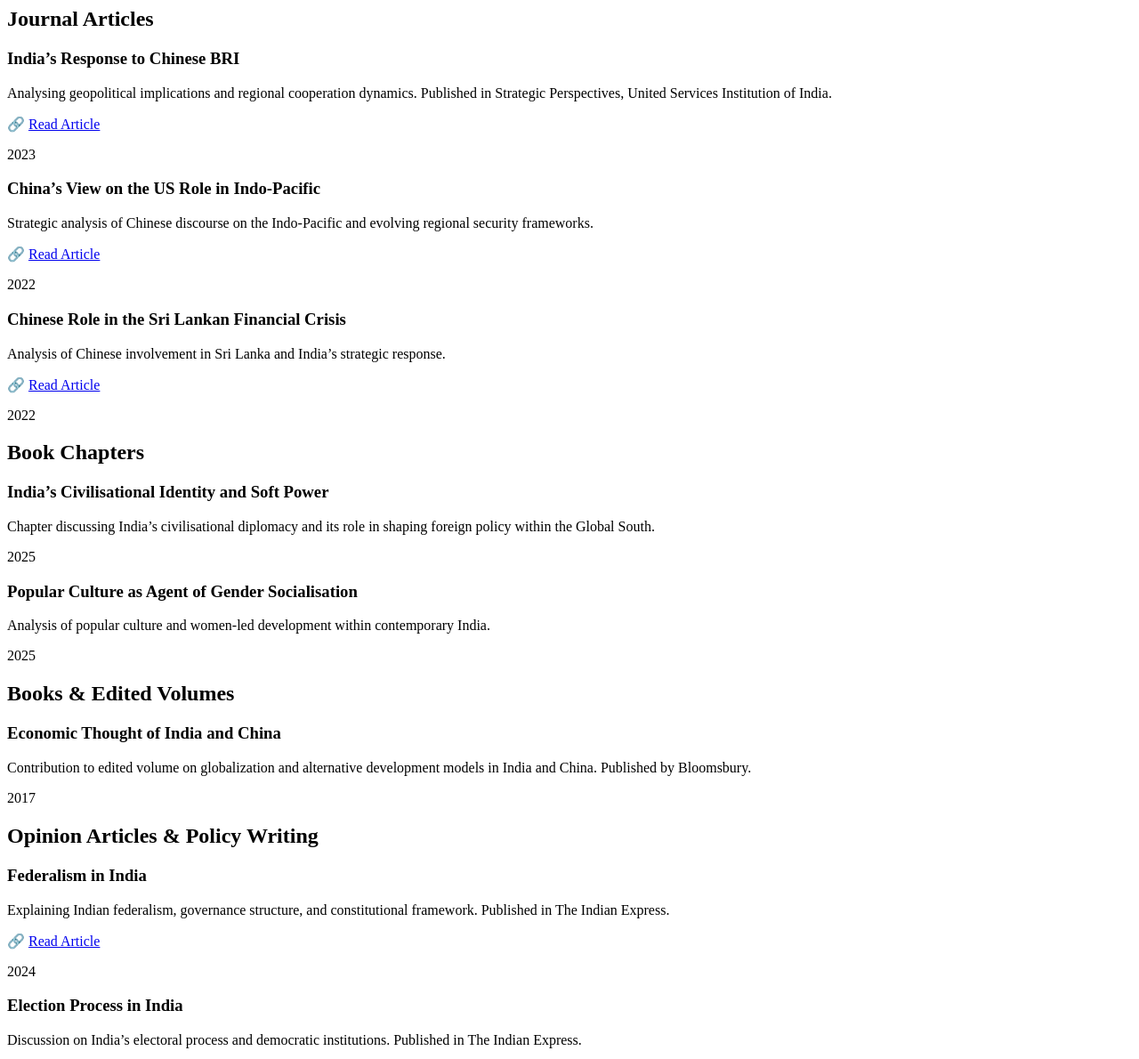
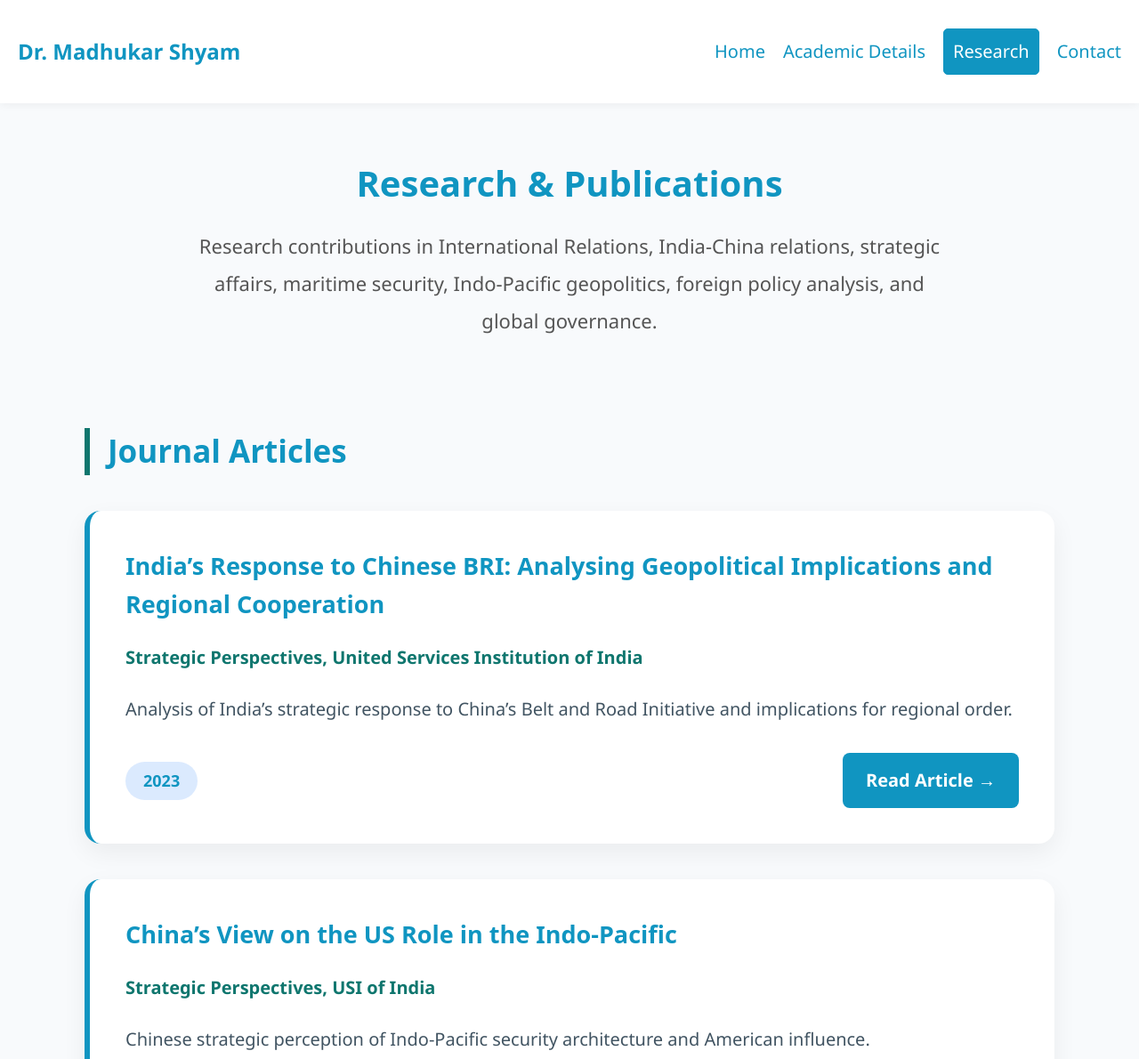
Before and after one commit to msjha16-star/dr_madhukar_shyam, a plain HTML site: page publications.html in a window 1280 px wide. Shown: the top 1190 px of the page at 89% size. Drawn offline with nearby package versions, Linux system fonts and the light colour scheme.

Commit message:
Update publications.html

```diff
--- a/publications.html
+++ b/publications.html
@@ -1,3 +1,306 @@
+<!DOCTYPE html>
+<html lang="en">
+
+<head>
+
+<meta charset="UTF-8">
+
+<meta name="viewport"
+content="width=device-width, initial-scale=1.0">
+
+<title>
+Research & Publications |
+Dr. Madhukar Shyam
+</title>
+
+<link rel="stylesheet"
+href="https://cdn.jsdelivr.net/npm/@picocss/pico@1/css/pico.min.css">
+
+<style>
+
+:root{
+
+  --primary:#1e3a5f;
+  --secondary:#2563eb;
+  --light:#f8fafc;
+  --dark:#1f2937;
+  --accent:#0f766e;
+
+}
+
+body{
+
+  background:var(--light);
+  font-family:"Segoe UI",sans-serif;
+  color:var(--dark);
+
+}
+
+/* NAVBAR */
+
+nav{
+
+  background:white;
+  padding:1rem 2rem;
+  box-shadow:0 2px 10px rgba(0,0,0,0.05);
+
+}
+
+nav ul{
+
+  align-items:center;
+
+}
+
+nav strong{
+
+  color:var(--primary);
+  font-size:1.2rem;
+
+}
+
+nav a{
+
+  color:var(--primary);
+  text-decoration:none;
+  font-weight:500;
+
+}
+
+nav a:hover{
+
+  color:var(--secondary);
+
+}
+
+/* MAIN */
+
+main.container{
+
+  padding:3rem 1rem;
+
+}
+
+.page-title{
+
+  text-align:center;
+  margin-bottom:4rem;
+
+}
+
+.page-title h1{
+
+  color:var(--primary);
+  margin-bottom:1rem;
+
+}
+
+.page-title p{
+
+  color:#555;
+  font-size:1.1rem;
+  max-width:850px;
+  margin:auto;
+  line-height:1.9;
+
+}
+
+/* SECTION */
+
+section{
+
+  margin-top:5rem;
+
+}
+
+section h2{
+
+  color:var(--primary);
+  margin-bottom:2rem;
+  border-left:6px solid var(--accent);
+  padding-left:1rem;
+
+}
+
+/* CARDS */
+
+.publication-list{
+
+  display:flex;
+  flex-direction:column;
+  gap:2rem;
+
+}
+
+.publication-card{
+
+  background:white;
+  border-radius:18px;
+  padding:2rem;
+  box-shadow:0 10px 28px rgba(0,0,0,0.06);
+  transition:0.3s;
+  border-left:6px solid var(--primary);
+
+}
+
+.publication-card:hover{
+
+  transform:translateY(-5px);
+  box-shadow:0 14px 35px rgba(0,0,0,0.08);
+
+}
+
+.publication-card h3{
+
+  color:var(--primary);
+  margin-bottom:1rem;
+  line-height:1.6;
+  font-size:1.35rem;
+
+}
+
+.journal{
+
+  color:var(--accent);
+  font-weight:600;
+  margin-bottom:1rem;
+
+}
+
+.publication-card p{
+
+  line-height:1.9;
+
+}
+
+.publication-meta{
+
+  margin-top:1.5rem;
+  display:flex;
+  justify-content:space-between;
+  align-items:center;
+  flex-wrap:wrap;
+  gap:1rem;
+
+}
+
+.year{
+
+  background:#dbeafe;
+  color:var(--primary);
+  padding:0.4rem 1rem;
+  border-radius:30px;
+  font-size:0.9rem;
+  font-weight:600;
+
+}
+
+.read-btn{
+
+  background:var(--primary);
+  color:white !important;
+  text-decoration:none;
+  padding:0.8rem 1.3rem;
+  border-radius:8px;
+  font-weight:600;
+  transition:0.3s;
+
+}
+
+.read-btn:hover{
+
+  background:var(--secondary);
+
+}
+
+/* FOOTER */
+
+footer{
+
+  margin-top:5rem;
+  padding:2rem;
+  text-align:center;
+  border-top:1px solid #ddd;
+
+}
+
+footer a{
+
+  color:var(--primary);
+  text-decoration:none;
+
+}
+
+</style>
+
+</head>
+
+<body>
+
+<!-- NAVIGATION -->
+
+<nav class="container-fluid">
+
+<ul>
+
+<li>
+
+<strong>
+Dr. Madhukar Shyam
+</strong>
+
+</li>
+
+</ul>
+
+<ul>
+
+<li><a href="index.html">Home</a></li>
+
+<li><a href="academics.html">
+Academic Details
+</a></li>
+
+<li><a href="research.html"
+role="button">
+
+Research
+
+</a></li>
+
+<li><a href="contact.html">
+Contact
+</a></li>
+
+</ul>
+
+</nav>
+
+<!-- MAIN -->
+
+<main class="container">
+
+<div class="page-title">
+
+<h1>
+Research & Publications
+</h1>
+
+<p>
+
+Research contributions in
+International Relations,
+India-China relations,
+strategic affairs,
+maritime security,
+Indo-Pacific geopolitics,
+foreign policy analysis,
+and global governance.
+
+</p>
+
+</div>
+
 <!-- JOURNAL ARTICLES -->
 
 <section>
@@ -6,105 +309,112 @@
 Journal Articles
 </h2>
 
-<div class="card-grid">
+<div class="publication-list">
 
-<div class="card">
+<div class="publication-card">
 
 <h3>
-India’s Response to Chinese BRI
+India’s Response to Chinese BRI:
+Analysing Geopolitical Implications
+and Regional Cooperation
 </h3>
 
-<p>
-
-Analysing geopolitical implications
-and regional cooperation dynamics.
-
-Published in Strategic Perspectives,
-United Services Institution of India.
-
+<p class="journal">
+Strategic Perspectives,
+United Services Institution of India
 </p>
 
 <p>
+Analysis of India’s strategic response
+to China’s Belt and Road Initiative
+and implications for regional order.
+</p>
 
-🔗
-<a href="https://www.usiofindia.org/strategic-perspective/India-Response-to-Chinese-BRI-Analysing-Geopolitical-Implications-and-Regional-Cooperation.html"
-target="_blank">
-
-Read Article
-
-</a>
-
-</p>
+<div class="publication-meta">
 
 <span class="year">
 2023
 </span>
 
+<a href="https://www.usiofindia.org/strategic-perspective/India-Response-to-Chinese-BRI-Analysing-Geopolitical-Implications-and-Regional-Cooperation.html"
+target="_blank"
+class="read-btn">
+
+Read Article →
+
+</a>
+
 </div>
 
-<div class="card">
+</div>
+
+<div class="publication-card">
 
 <h3>
 China’s View on the US Role
-in Indo-Pacific
+in the Indo-Pacific
 </h3>
 
-<p>
-
-Strategic analysis of Chinese discourse
-on the Indo-Pacific and evolving
-regional security frameworks.
-
+<p class="journal">
+Strategic Perspectives,
+USI of India
 </p>
 
 <p>
+Chinese strategic perception
+of Indo-Pacific security architecture
+and American influence.
+</p>
 
-🔗
-<a href="https://www.usiofindia.org/strategic-perspective/chinas-view-on-the-us-role-in-the-indo-pacific.html"
-target="_blank">
-
-Read Article
-
-</a>
-
-</p>
+<div class="publication-meta">
 
 <span class="year">
 2022
 </span>
 
+<a href="https://www.usiofindia.org/strategic-perspective/chinas-view-on-the-us-role-in-the-indo-pacific.html"
+target="_blank"
+class="read-btn">
+
+Read Article →
+
+</a>
+
 </div>
 
-<div class="card">
+</div>
+
+<div class="publication-card">
 
 <h3>
-Chinese Role in the
-Sri Lankan Financial Crisis
+Chinese Discourse on XUAR
 </h3>
 
-<p>
-
-Analysis of Chinese involvement
-in Sri Lanka and India’s strategic
-response.
-
+<p class="journal">
+Strategic Perspectives
 </p>
 
 <p>
+Study on Chinese political narratives,
+governance,
+and discourse surrounding XUAR.
+</p>
 
-🔗
-<a href="https://www.usiofindia.org/publication-journal/Chinese-Role-in-the-Sri-Lankan-Financial-Crisis-and-India-Reaction.html"
-target="_blank">
-
-Read Article
-
-</a>
-
-</p>
+<div class="publication-meta">
 
 <span class="year">
 2022
 </span>
+
+<a href="https://www.usiofindia.org/strategic-perspective/Chinese-Discourse-on-XUAR-Madhukar-Shyam.html"
+target="_blank"
+class="read-btn">
+
+Read Article →
+
+</a>
+
+</div>
 
 </div>
 
@@ -120,44 +430,30 @@ Read Article
 Book Chapters
 </h2>
 
-<div class="card-grid">
+<div class="publication-list">
 
-<div class="card">
+<div class="publication-card">
 
 <h3>
 India’s Civilisational Identity
-and Soft Power
+and Soft Power:
+Shaping Foreign Policy
+in Global South
 </h3>
 
-<p>
-
-Chapter discussing India’s
-civilisational diplomacy and
-its role in shaping foreign policy
-within the Global South.
-
+<p class="journal">
+Oakbridge CRF
 </p>
 
-<span class="year">
-2025
-</span>
+<p>
+Discussion on India’s civilisational
+identity,
+soft power,
+and strategic engagement
+with the Global South.
+</p>
 
-</div>
-
-<div class="card">
-
-<h3>
-Popular Culture as Agent
-of Gender Socialisation
-</h3>
-
-<p>
-
-Analysis of popular culture
-and women-led development
-within contemporary India.
-
-</p>
+<div class="publication-meta">
 
 <span class="year">
 2025
@@ -167,9 +463,38 @@ within contemporary India.
 
 </div>
 
+<div class="publication-card">
+
+<h3>
+Popular Culture as Agent
+of Gender Socialisation in India
+</h3>
+
+<p class="journal">
+Women-Led Development @2047
+</p>
+
+<p>
+Study on popular culture
+and gender socialisation
+in the Indian context.
+</p>
+
+<div class="publication-meta">
+
+<span class="year">
+2025
+</span>
+
+</div>
+
+</div>
+
+</div>
+
 </section>
 
-<!-- BOOKS -->
+<!-- EDITED BOOK -->
 
 <section>
 
@@ -177,27 +502,34 @@ within contemporary India.
 Books & Edited Volumes
 </h2>
 
-<div class="card-grid">
+<div class="publication-list">
 
-<div class="card">
+<div class="publication-card">
 
 <h3>
 Economic Thought of India and China
+as an Alternative Western Model
+of Development
 </h3>
 
+<p class="journal">
+Bloomsbury Publication
+</p>
+
 <p>
+Contribution to edited volume
+on globalization,
+economic thought,
+and alternative development models.
+</p>
 
-Contribution to edited volume
-on globalization and alternative
-development models in India and China.
-
-Published by Bloomsbury.
-
-</p>
+<div class="publication-meta">
 
 <span class="year">
 2017
 </span>
+
+</div>
 
 </div>
 
@@ -213,108 +545,188 @@ Published by Bloomsbury.
 Opinion Articles & Policy Writing
 </h2>
 
-<div class="card-grid">
+<div class="publication-list">
 
-<div class="card">
+<div class="publication-card">
 
 <h3>
-Federalism in India
+Federalism in India:
+What You Need to Know
 </h3>
 
-<p>
-
-Explaining Indian federalism,
-governance structure,
-and constitutional framework.
-
-Published in The Indian Express.
-
+<p class="journal">
+The Indian Express
 </p>
 
 <p>
+Explaining Indian federalism,
+constitutional structure,
+and centre-state relations.
+</p>
 
-🔗
-<a href="https://indianexpress.com/article/upsc-current-affairs/upsc-essentials/federalism-in-india-what-you-need-to-know-upsc-9369117/"
-target="_blank">
-
-Read Article
-
-</a>
-
-</p>
+<div class="publication-meta">
 
 <span class="year">
 2024
 </span>
 
+<a href="https://indianexpress.com/article/upsc-current-affairs/upsc-essentials/federalism-in-india-what-you-need-to-know-upsc-9369117/"
+target="_blank"
+class="read-btn">
+
+Read Article →
+
+</a>
+
 </div>
 
-<div class="card">
+</div>
+
+<div class="publication-card">
 
 <h3>
-Election Process in India
+Election Commission of India:
+Composition,
+Powers and Functions
 </h3>
 
-<p>
-
-Discussion on India’s electoral
-process and democratic institutions.
-
-Published in The Indian Express.
-
+<p class="journal">
+The Indian Express
 </p>
 
 <p>
+Detailed explanation of the
+Election Commission’s constitutional role
+and electoral governance.
+</p>
 
-🔗
-<a href="https://indianexpress.com/article/upsc-current-affairs/upsc-essentials/election-process-in-india-how-the-worlds-largest-democracy-votes-9552056/"
-target="_blank">
-
-Read Article
-
-</a>
-
-</p>
+<div class="publication-meta">
 
 <span class="year">
 2024
 </span>
 
+<a href="https://indianexpress.com/article/upsc-current-affairs/upsc-essentials/election-commission-of-india-powers-and-functions-upsc-9525675/"
+target="_blank"
+class="read-btn">
+
+Read Article →
+
+</a>
+
 </div>
 
-<div class="card">
+</div>
+
+<div class="publication-card">
 
 <h3>
 Global Scenario and
 India’s Presidency in G20
 </h3>
 
-<p>
-
-Analysis of India’s role
-in global governance and
-G20 diplomacy.
-
+<p class="journal">
+The Kootneeti
 </p>
 
 <p>
+Analysis of India’s G20 presidency
+and changing global geopolitical order.
+</p>
 
-🔗
-<a href="https://thekootneeti.in/2023/02/15/global-scenario-and-indias-presidency-in-g20/"
-target="_blank">
-
-Read Article
-
-</a>
-
-</p>
+<div class="publication-meta">
 
 <span class="year">
 2023
 </span>
+
+<a href="https://thekootneeti.in/2023/02/15/global-scenario-and-indias-presidency-in-g20/"
+target="_blank"
+class="read-btn">
+
+Read Article →
+
+</a>
+
+</div>
 
 </div>
 
 </div>
 
 </section>
+
+<!-- REPORTS -->
+
+<section>
+
+<h2>
+Reports & Strategic Publications
+</h2>
+
+<div class="publication-list">
+
+<div class="publication-card">
+
+<h3>
+Silicon Battleground Report
+</h3>
+
+<p class="journal">
+Red Lantern Analytica
+</p>
+
+<p>
+Strategic report analysing
+global semiconductor geopolitics,
+technology competition,
+and strategic supply chains.
+</p>
+
+<div class="publication-meta">
+
+<span class="year">
+2025
+</span>
+
+<a href="https://redlanternanalytica.com/silicon-battleground-report-by-red-lantern-analytica/"
+target="_blank"
+class="read-btn">
+
+View Report →
+
+</a>
+
+</div>
+
+</div>
+
+</div>
+
+</section>
+
+</main>
+
+<!-- FOOTER -->
+
+<footer>
+
+<p>
+© 2026 Dr. Madhukar Shyam
+</p>
+
+<p>
+
+<a href="index.html">
+
+Back to Home
+
+</a>
+
+</p>
+
+</footer>
+
+</body>
+
+</html>
```
